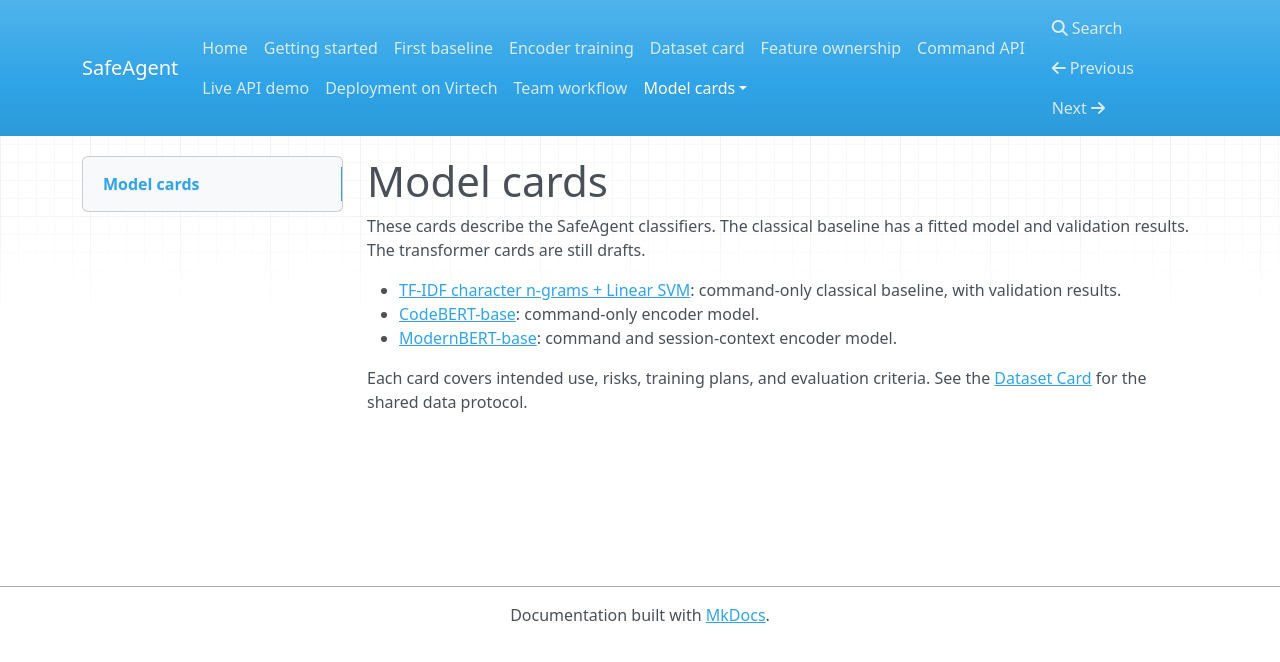
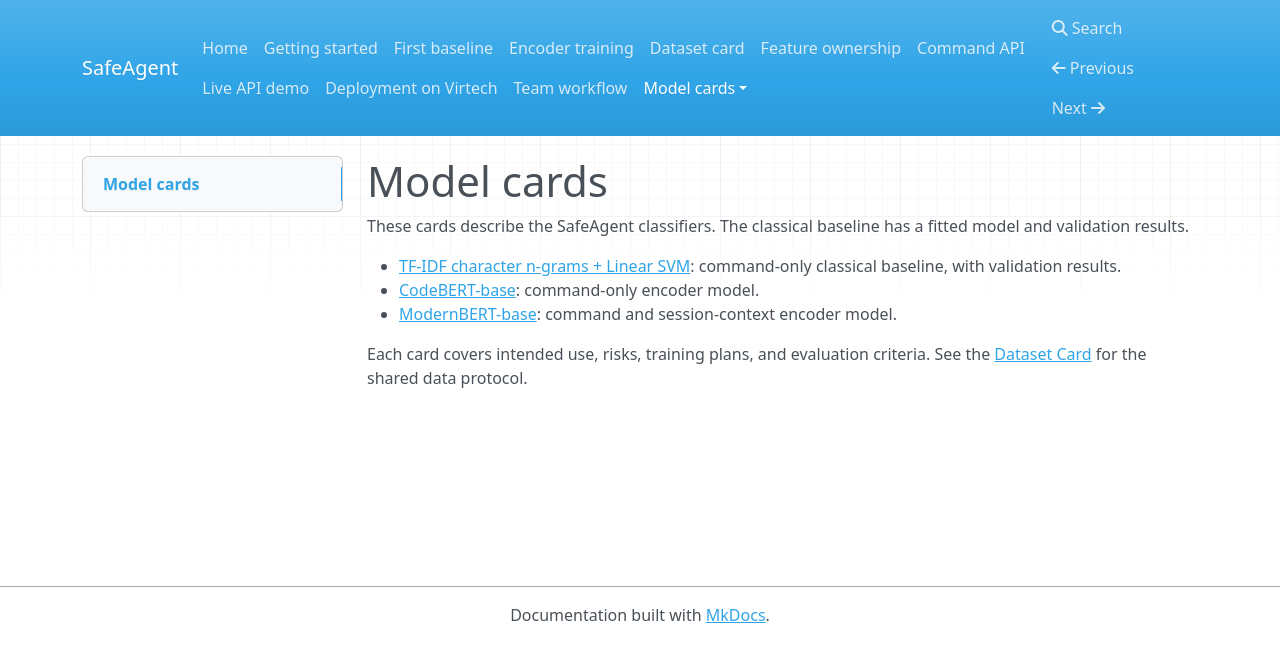
Before and after one commit to taed2-2627q1-gced-upc/taed2-SafeAgent, an MkDocs documentation site: the page built from docs/model-cards/index.md, in a window 1280 px wide. Shown: the top 662 px of the page. Built offline with MkDocs 1.6.1, drawn with Linux system fonts in a browser that asks for light colours; nearby versions of some CDN libraries.

Commit message:
docs: tidy the introduction and model card index

```diff
--- a/docs/model-cards/index.md
+++ b/docs/model-cards/index.md
@@ -1,7 +1,7 @@
 # Model cards
 
 These cards describe the SafeAgent classifiers. The classical baseline has a
-fitted model and validation results. The transformer cards are still drafts.
+fitted model and validation results.
 
 - [TF-IDF character n-grams + Linear SVM](model_card_tfidf_linear_svm.md):
   command-only classical baseline, with validation results.
```
Also changed, not shown: README.md (+2 -0 lines).
